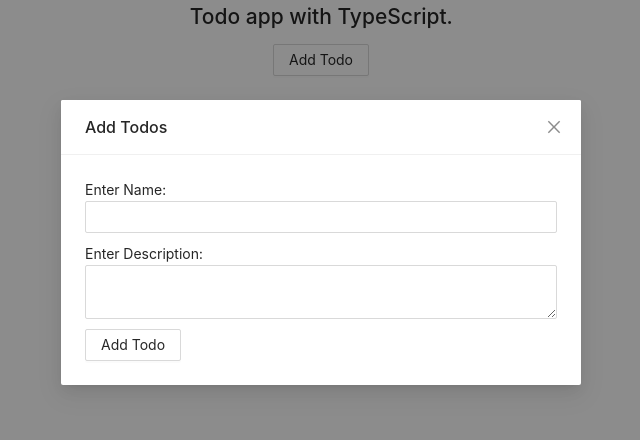
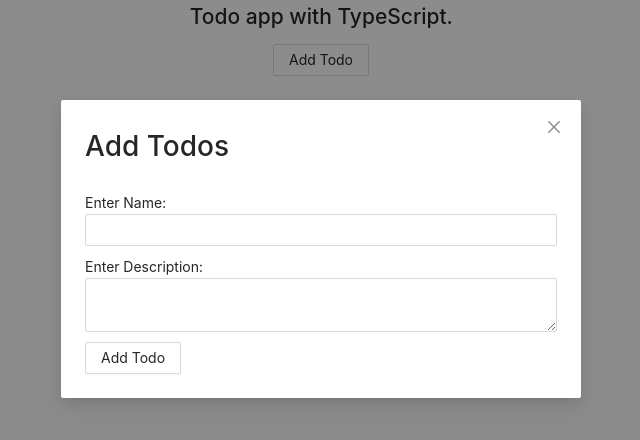
Before and after one commit to muhammadsalmanmughal/Todo-with-TypeScript, a React (Create React App) app: page / in a window 1280 px wide. Both pictures are taken after a click on the button "Add Todo". Shown: the top 440 px of the page, without its empty margins (319-959 px from the left). Built offline with nearby package versions, Linux system fonts and the light colour scheme.

Commit message:
feat: remove header from modal

```diff
--- a/src/components/Modals/Modal.tsx
+++ b/src/components/Modals/Modal.tsx
@@ -29,8 +29,11 @@ const PopModal: FC<ModalProps & CustomeModalProps> = ({
   };
 
   return (
-    <Modal title={title} footer={false} open={onOpen} onCancel={onClose}>
+    <Modal footer={false} open={onOpen} onCancel={onClose}>
       <Row gutter={[10, 10]}>
+        <Col>
+        <h1>{title}</h1>
+        </Col>
         <Col span={24}>
           <label>Enter Name:</label>
           <InputField
```
